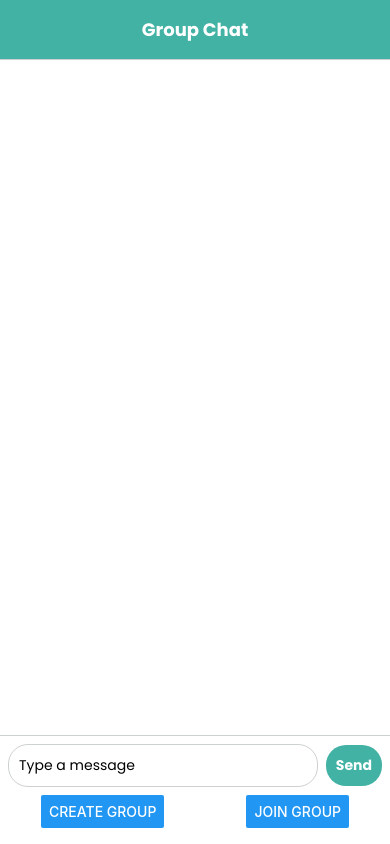
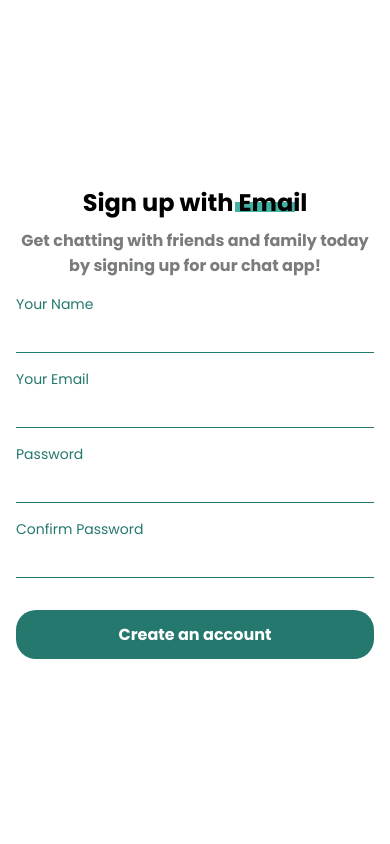
Before and after one commit to PhilaNgcamu/chat-app, a React Native app: screen / in a window 390 px wide. Built offline with nearby package versions, Linux system fonts and the light colour scheme.

Commit message:
Setup firebase

```diff
--- a/App.js
+++ b/App.js
@@ -7,14 +7,5 @@ import IndividualChat from "./components/IndividualChat/IndividualChat";
 import GroupChat from "./components/GroupChat/GroupChat";
 
 export default function App() {
-  return <GroupChat />;
+  return <UserSignup />;
 }
-
-const styles = StyleSheet.create({
-  container: {
-    flex: 1,
-    backgroundColor: "#fff",
-    alignItems: "center",
-    justifyContent: "center",
-  },
-});
```
Also changed, not shown: package.json (+6 -4 lines), 2 other files (tests, documents, lock files or other folders).
